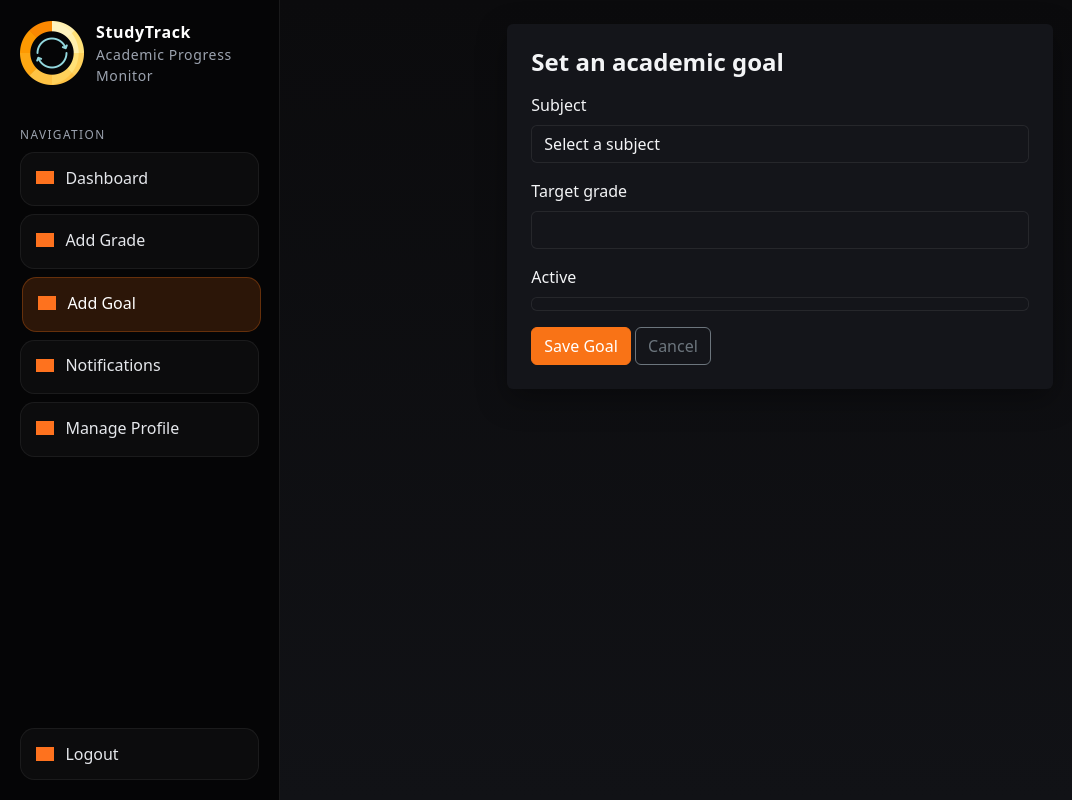
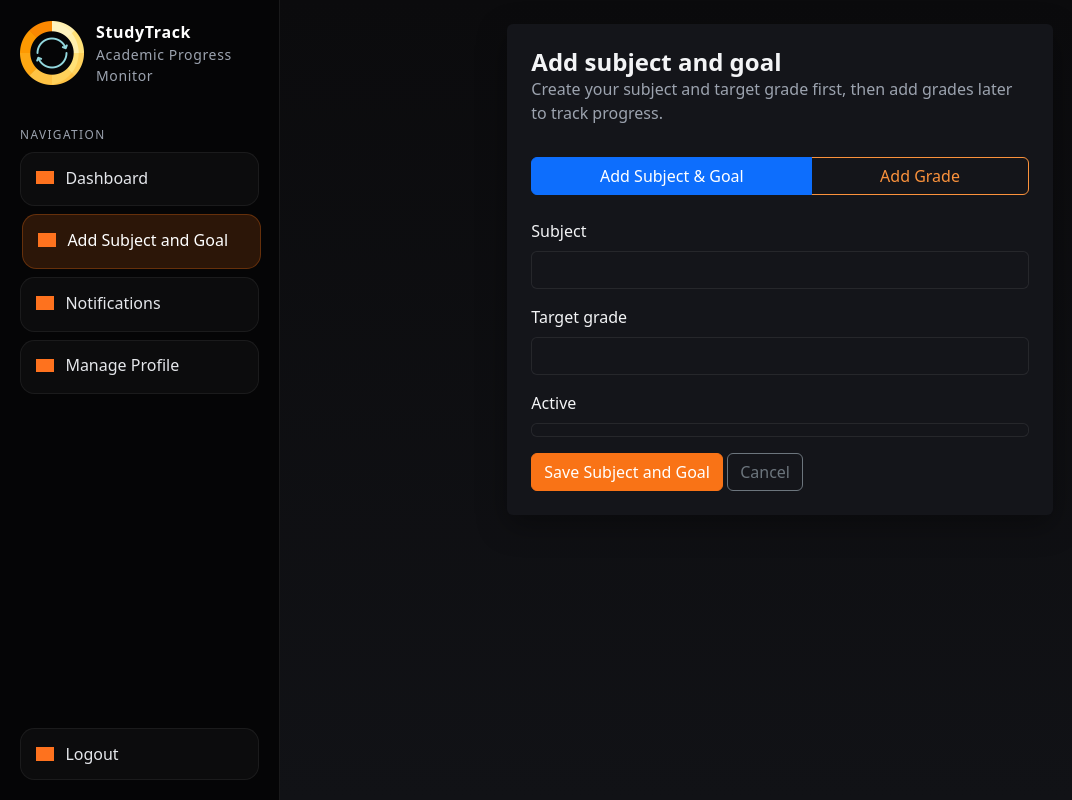
Before and after one commit to 6h0st-2cr1pt/-Study_Track, a Django app: page /goals/new/ in a window 1280 px wide. Shown: the whole page, without its empty margins (0-1072 px from the left). Run offline with Django 5.2, Linux system fonts and the light colour scheme; a user stored in the database is signed in; data comes from the database, SQL or seed files in the repository; both versions use the stored data as it was after the commit; grey boxes are pictures that could not be loaded.

Commit message:
Remove redundant Add Grade link from sidebar - grades now accessible via toggle on Add Subject and Goal page

```diff
--- a/StudyTrack/forms.py
+++ b/StudyTrack/forms.py
@@ -25,25 +25,25 @@
 
 
 class GradeEntryForm(forms.Form):
-    subject_name = forms.CharField(label='Subject', max_length=120)
+    subject = forms.ModelChoiceField(label='Subject', queryset=Subject.objects.none(), empty_label='Select a subject')
     grading_period = forms.ChoiceField(choices=GradeEntry.PERIOD_CHOICES)
     grade = forms.DecimalField(min_value=0, max_value=100, decimal_places=2, max_digits=5)
     notes = forms.CharField(widget=forms.Textarea(attrs={'rows': 3}), required=False)
-
-    def clean_subject_name(self):
-        value = self.cleaned_data['subject_name']
-        return ' '.join(value.strip().split())
-
-
-class GoalForm(forms.Form):
-    subject = forms.ModelChoiceField(label='Subject', queryset=Subject.objects.none(), empty_label='Select a subject')
-    target_grade = forms.DecimalField(min_value=0, max_value=100, decimal_places=2, max_digits=5)
-    active = forms.BooleanField(required=False, initial=True)
 
     def __init__(self, *args, user=None, **kwargs):
         super().__init__(*args, **kwargs)
         if user is not None:
             self.fields['subject'].queryset = Subject.objects.filter(user=user).order_by('name')
+
+
+class GoalForm(forms.Form):
+    subject_name = forms.CharField(label='Subject', max_length=120)
+    target_grade = forms.DecimalField(min_value=0, max_value=100, decimal_places=2, max_digits=5)
+    active = forms.BooleanField(required=False, initial=True)
+
+    def clean_subject_name(self):
+        value = self.cleaned_data['subject_name']
+        return ' '.join(value.strip().split())
 
 
 class ProfileManagementForm(forms.Form):
--- a/StudyTrack/views.py
+++ b/StudyTrack/views.py
@@ -140,9 +140,16 @@
 @login_required
 def add_grade(request):
 	if request.method == 'POST':
-		form = GradeEntryForm(request.POST)
+		post_data = request.POST
+		# Support legacy POSTs that send 'subject_name' (string) by converting to subject id
+		if 'subject_name' in request.POST and 'subject' not in request.POST:
+			subject = _get_or_create_subject(request.user, request.POST.get('subject_name'))
+			post_data = request.POST.copy()
+			post_data['subject'] = str(subject.pk)
+
+		form = GradeEntryForm(post_data, user=request.user)
 		if form.is_valid():
-			subject = _get_or_create_subject(request.user, form.cleaned_data['subject_name'])
+			subject = form.cleaned_data['subject']
 			grade_entry = GradeEntry.objects.create(
 				user=request.user,
 				subject=subject,
@@ -154,18 +161,17 @@
 			messages.success(request, f'Grade for {subject.name} was saved successfully.')
 			return redirect('dashboard')
 	else:
-		form = GradeEntryForm()
+		form = GradeEntryForm(user=request.user)
 
 	return render(request, 'grade_form.html', {'form': form})
 
 
 @login_required
 def add_goal(request):
-	available_subjects = Subject.objects.filter(user=request.user).order_by('name')
 	if request.method == 'POST':
-		form = GoalForm(request.POST, user=request.user)
+		form = GoalForm(request.POST)
 		if form.is_valid():
-			subject = form.cleaned_data['subject']
+			subject = _get_or_create_subject(request.user, form.cleaned_data['subject_name'])
 			Goal.objects.filter(user=request.user, subject=subject, active=True).update(active=False)
 			Goal.objects.create(
 				user=request.user,
@@ -173,12 +179,15 @@
 				target_grade=form.cleaned_data['target_grade'],
 				active=form.cleaned_data['active'],
 			)
-			messages.success(request, f'Goal for {subject.name} has been saved.')
+			messages.success(request, f'Subject and goal for {subject.name} have been saved.')
 			return redirect('dashboard')
 	else:
-		form = GoalForm(user=request.user)
+		form = GoalForm()
 
-	return render(request, 'goal_form.html', {'form': form, 'has_subjects': available_subjects.exists()})
+	# Include an empty grade form so both forms can be shown on the same page
+	grade_form = GradeEntryForm(user=request.user)
+
+	return render(request, 'goal_form.html', {'form': form, 'grade_form': grade_form})
 
 
 
--- a/templates/base.html
+++ b/templates/base.html
@@ -290,16 +290,10 @@
                         <span>Dashboard</span>
                     </span>
                 </a>
-                <a href="{% url 'add_grade' %}" class="{% if request.resolver_match.url_name == 'add_grade' %}active{% endif %}">
-                    <span class="sidebar-link-content">
-                        <img class="sidebar-icon" src="https://cdn-icons-png.flaticon.com/512/992/992683.png" alt="">
-                        <span>Add Grade</span>
-                    </span>
-                </a>
                 <a href="{% url 'add_goal' %}" class="{% if request.resolver_match.url_name == 'add_goal' %}active{% endif %}">
                     <span class="sidebar-link-content">
                         <img class="sidebar-icon" src="https://cdn-icons-png.flaticon.com/512/747/747376.png" alt="">
-                        <span>Add Goal</span>
+                        <span>Add Subject and Goal</span>
                     </span>
                 </a>
                 <a href="{% url 'notifications' %}" class="{% if request.resolver_match.url_name == 'notifications' %}active{% endif %}">
--- a/templates/dashboard.html
+++ b/templates/dashboard.html
@@ -49,12 +49,12 @@
                 <h3 class="h5 section-title mb-3">Quick Actions</h3>
                 <div class="d-grid gap-2">
                     <a class="btn btn-outline-primary" href="{% url 'add_grade' %}">Record Grade</a>
-                    <a class="btn btn-outline-primary" href="{% url 'add_goal' %}">Set Goal</a>
+                    <a class="btn btn-outline-primary" href="{% url 'add_goal' %}">Add Subject and Goal</a>
                     <a class="btn btn-outline-primary" href="{% url 'notifications' %}">View Notifications</a>
                 </div>
                 <hr>
                 <p class="mb-1"><strong>Goals tracked:</strong> {{ total_goals }}</p>
-                <p class="mb-0 text-muted">Students can manually enter grades, monitor trends, and receive reminders when they fall below goals.</p>
+                <p class="mb-0 text-muted">Add subjects and goals first, then record grades to monitor trends and receive reminders when below target.</p>
             </div>
         </div>
     </div>
@@ -110,7 +110,7 @@
                 </table>
             </div>
         {% else %}
-            <p class="mb-0 text-muted">No subjects yet. Start by recording your first grade or goal.</p>
+            <p class="mb-0 text-muted">No subjects yet. Start by adding your first subject and goal.</p>
         {% endif %}
     </div>
 </div>
--- a/templates/goal_form.html
+++ b/templates/goal_form.html
@@ -1,16 +1,23 @@
 {% extends 'base.html' %}
-{% block title %}Add Goal | StudyTrack{% endblock %}
+{% block title %}Add Subject and Goal | StudyTrack{% endblock %}
 {% block content %}
 <div class="row justify-content-center">
     <div class="col-lg-7 col-md-9">
         <div class="card soft-shadow border-0">
             <div class="card-body p-4">
-                <h1 class="h4 section-title mb-3">Set an academic goal</h1>
-                {% if not has_subjects %}
-                    <div class="alert alert-info mb-3">
-                        No subjects are available yet. Add at least one grade first so it appears in the dropdown.
+                <div class="d-flex justify-content-between align-items-center mb-3">
+                    <div>
+                        <h1 class="h4 section-title mb-0">Add subject and goal</h1>
+                        <p class="text-muted mb-0">Create your subject and target grade first, then add grades later to track progress.</p>
                     </div>
-                {% endif %}
+                </div>
+
+                <div class="btn-group w-100 mt-3" role="group" aria-label="Form toggle">
+                    <button id="toggle-goal" type="button" class="btn btn-outline-primary active">Add Subject & Goal</button>
+                    <button id="toggle-grade" type="button" class="btn btn-outline-primary">Add Grade</button>
+                </div>
+
+                <div id="goal-panel" class="mt-4">
                     <form method="post">
                         {% csrf_token %}
                         {% for field in form %}
@@ -20,9 +27,50 @@
                                 {% for error in field.errors %}<div class="text-danger small">{{ error }}</div>{% endfor %}
                             </div>
                         {% endfor %}
-                    <button type="submit" class="btn btn-primary" {% if not has_subjects %}disabled{% endif %}>Save Goal</button>
+                        <button type="submit" class="btn btn-primary">Save Subject and Goal</button>
                         <a class="btn btn-outline-secondary" href="{% url 'dashboard' %}">Cancel</a>
                     </form>
+                </div>
+
+                <div id="grade-panel" class="mt-4" style="display:none;">
+                    <form method="post" action="{% url 'add_grade' %}">
+                        {% csrf_token %}
+                        {% for field in grade_form %}
+                            <div class="mb-3">
+                                <label class="form-label" for="{{ field.id_for_label }}">{{ field.label }}</label>
+                                {{ field }}
+                                {% for error in field.errors %}<div class="text-danger small">{{ error }}</div>{% endfor %}
+                            </div>
+                        {% endfor %}
+                        <button type="submit" class="btn btn-primary">Save Grade</button>
+                        <a class="btn btn-outline-secondary" href="{% url 'dashboard' %}">Cancel</a>
+                    </form>
+                </div>
+
+                <script>
+                    (function(){
+                        const goalBtn = document.getElementById('toggle-goal');
+                        const gradeBtn = document.getElementById('toggle-grade');
+                        const goalPanel = document.getElementById('goal-panel');
+                        const gradePanel = document.getElementById('grade-panel');
+
+                        function showGoal(){
+                            goalPanel.style.display = '';
+                            gradePanel.style.display = 'none';
+                            goalBtn.classList.add('active');
+                            gradeBtn.classList.remove('active');
+                        }
+                        function showGrade(){
+                            goalPanel.style.display = 'none';
+                            gradePanel.style.display = '';
+                            goalBtn.classList.remove('active');
+                            gradeBtn.classList.add('active');
+                        }
+
+                        goalBtn.addEventListener('click', showGoal);
+                        gradeBtn.addEventListener('click', showGrade);
+                    })();
+                </script>
             </div>
         </div>
     </div>
--- a/templates/grade_form.html
+++ b/templates/grade_form.html
@@ -5,7 +5,8 @@
     <div class="col-lg-7 col-md-9">
         <div class="card soft-shadow border-0">
             <div class="card-body p-4">
-                <h1 class="h4 section-title mb-3">Record a grade</h1>
+                <h1 class="h4 section-title mb-2">Record a grade</h1>
+                <p class="text-muted mb-3">Select the subject name and enter the latest grade to update your progress.</p>
                 <form method="post">
                     {% csrf_token %}
                     {% for field in form %}
```
Also changed, not shown: StudyTrack/tests.py (+7 -5 lines), db.sqlite3. Lines whose indentation alone changed are shown as unchanged.
